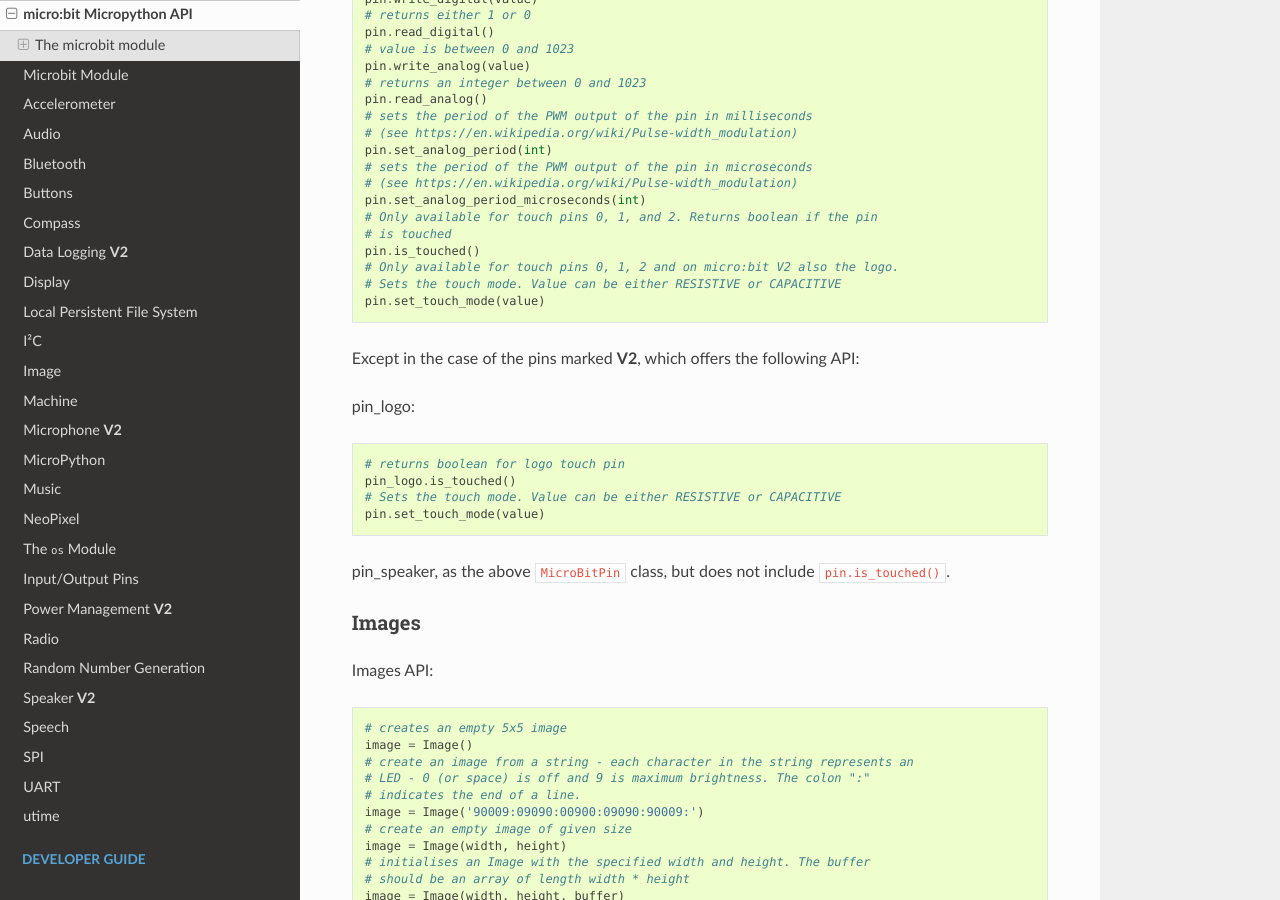
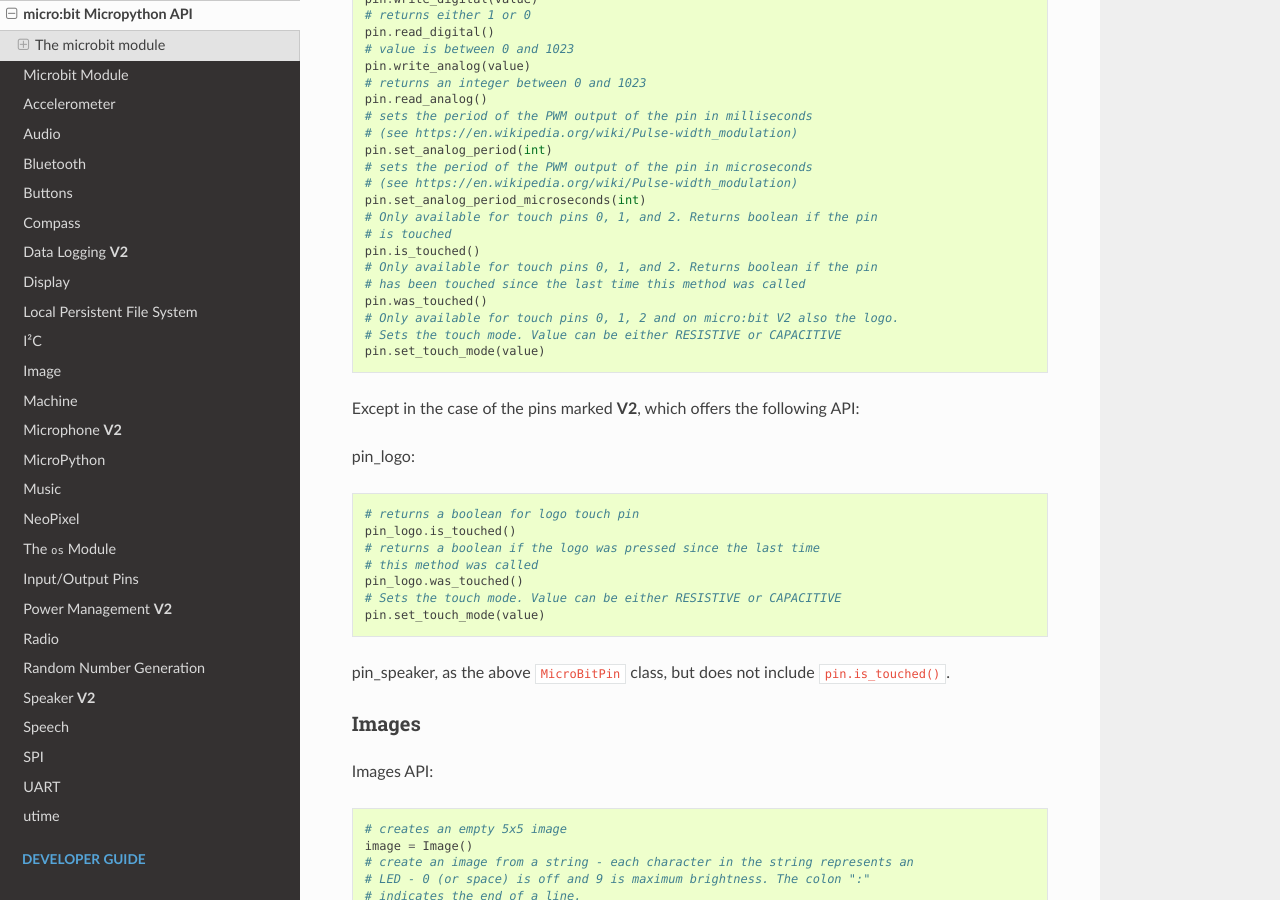
Before and after one commit to bbcmicrobit/micropython, a Sphinx documentation site: the page built from docs/microbit_micropython_api.rst, in a window 1280 px wide and 900 px high, scrolled down 3066 px. Built offline with Sphinx 7.4.7 and the Read the Docs theme 2.0.0, drawn with Linux system fonts in a browser that asks for light colours.

Commit message:
docs: Add was_touched method for pins 0,1,2 & pin_logo.

```diff
--- a/docs/microbit_micropython_api.rst
+++ b/docs/microbit_micropython_api.rst
@@ -149,6 +149,9 @@
     # Only available for touch pins 0, 1, and 2. Returns boolean if the pin
     # is touched
     pin.is_touched()
+    # Only available for touch pins 0, 1, and 2. Returns boolean if the pin
+    # has been touched since the last time this method was called
+    pin.was_touched()
     # Only available for touch pins 0, 1, 2 and on micro:bit V2 also the logo.
     # Sets the touch mode. Value can be either RESISTIVE or CAPACITIVE
     pin.set_touch_mode(value)
@@ -157,8 +160,11 @@
 
 pin_logo::
 
-    # returns boolean for logo touch pin
+    # returns a boolean for logo touch pin
     pin_logo.is_touched()
+    # returns a boolean if the logo was pressed since the last time
+    # this method was called
+    pin_logo.was_touched()
     # Sets the touch mode. Value can be either RESISTIVE or CAPACITIVE
     pin.set_touch_mode(value)
 
--- a/docs/pin.rst
+++ b/docs/pin.rst
@@ -218,6 +218,11 @@
         <https://www.allaboutcircuits.com/technical-articles/introduction-to-capacitive-touch-sensing>`_
         does not require you to make a ground connection as part of a circuit.
 
+    .. py:method:: was_touched()
+
+        Returns ``True`` or ``False`` to indicate if the pin was touched
+        since the device started or since the last time this method was called.
+
     .. py:method:: set_touch_mode(value)
 
         .. note::
```
